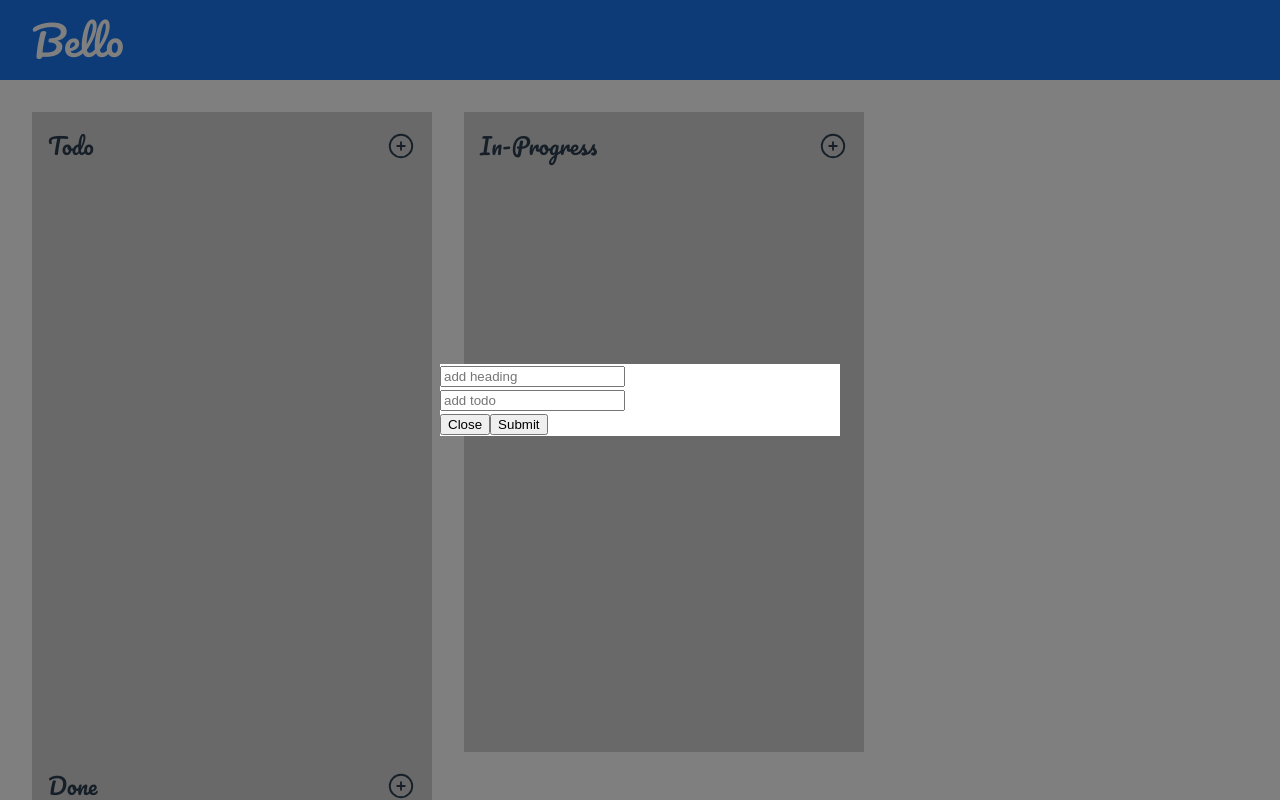
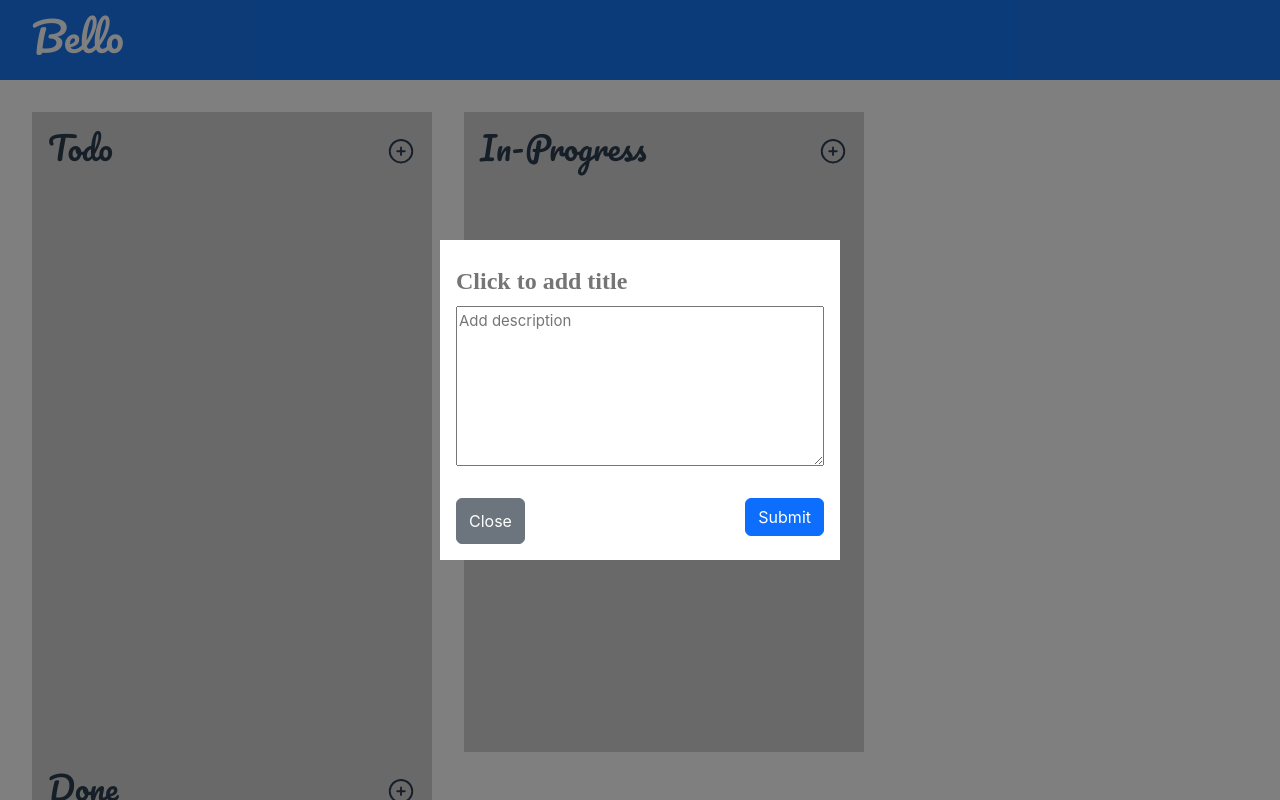
Before and after one commit to GVoynikov/bello, a Vue app: page / in a window 1280 px wide. Both pictures are taken after a click on the icon 401 px from the left and 146 px from the top of the page. Shown: the top 800 px of the page. Built offline with nearby package versions, Linux system fonts and the light colour scheme.

Commit message:
Added Info box component and broken styling.

```diff
--- a/package.json
+++ b/package.json
@@ -9,6 +9,7 @@
   },
   "dependencies": {
     "@heroicons/vue": "^2.0.13",
+    "bootstrap": "^5.2.2",
     "vue": "^3.2.41",
     "vue-router": "^4.1.5"
   },
--- /dev/null
+++ b/src/components/InfoBox.vue
@@ -0,0 +1,50 @@
+<template>
+    <div @click="$emit('close')" v-if="isOpen" class="info-background">
+        <div class="modal">
+            <h1>{{ heading }}</h1>
+            <p> {{ todo }} </p>
+        </div>
+    </div>
+</template>
+
+<script setup>
+
+import { ref } from 'vue';
+
+const props = defineProps({
+    heading: String,
+    todo: String,
+    isOpen: {
+        type: Boolean,
+        default: false
+    }
+})
+
+</script>
+
+<style scoped>
+.info-background {
+    background: rgba(0, 0, 0, 0.5);
+    position: fixed;
+    width: 100%;
+    height: 100vh;
+    z-index: 100;
+    top: 0;
+    left: 0;
+    display: flex;
+    justify-content: center;
+    align-items: center;
+}
+
+.modal {
+    display: flex;
+    justify-content: space-evenly;
+    flex-direction: column;
+    padding: 1rem;
+    width: 25rem;
+    max-height: 30rem;
+    margin: auto auto;
+    background-color: white;
+    z-index: 100;
+}
+</style>
--- a/src/components/ModalCard.vue
+++ b/src/components/ModalCard.vue
@@ -1,5 +1,4 @@
 <script setup>
-import { VueElement } from 'vue';
 import { ref } from 'vue';
 const props = defineProps({
     isOpen: {
@@ -21,14 +20,22 @@ const resetTemp = () => {
 <template>
     <div v-if='isOpen' class="modal-background">
         <div id="modal">
-            <div id="heading">
-                <input type='text' maxlength="28" placeholder='add heading' v-model="tempHeading" />
+            <div id="inputs">
+
+
+                <div id="heading">
+                    <input class="form-control-plaintext heading" type='text' maxlength="333"
+                        placeholder='Click to add title' v-model="tempHeading" />
+                </div>
+                <div id="task">
+                    <textarea placeholder='Add description' v-model="tempTodo"></textarea>
+                </div>
             </div>
-            <div id="task">
-                <input type='textarea' placeholder='add todo' v-model="tempTodo" />
+            <div class="buttons">
+                <button class="btn btn-secondary" @click="$emit('close')">Close</button>
+                <button class="btn btn-primary mb-2" type="submit"
+                    @click="$emit('add', tempHeading, tempTodo); resetTemp()">Submit</button>
             </div>
-            <button @click="$emit('close')">Close</button>
-            <button type="submit" @click="$emit('add', tempHeading, tempTodo); resetTemp()">Submit</button>
 
         </div>
     </div>
@@ -48,10 +55,33 @@ const resetTemp = () => {
 }
 
 #modal {
+    display: flex;
+    justify-content: space-between;
+    flex-direction: column;
+    padding: 1rem;
     width: 25rem;
-    height: fit-content;
+    min-height: 20rem;
     margin: auto auto;
     background-color: white;
     z-index: 101;
 }
+
+.heading {
+    font-family: 'Brush Script MT', cursive;
+    font-size: 1.5rem;
+    font-weight: bold;
+}
+
+
+
+
+textarea {
+    width: 100%;
+    height: 10rem;
+}
+
+.buttons {
+    display: flex;
+    justify-content: space-between;
+}
 </style>
--- a/src/components/TodoCard.vue
+++ b/src/components/TodoCard.vue
@@ -1,4 +1,7 @@
 <script setup>
+
+import InfoBox from './InfoBox.vue';
+import { ref } from 'vue';
 
 const props = defineProps({
     heading: {
@@ -19,6 +22,8 @@ const props = defineProps({
     draggable: null
 },)
 
+const isInfoOpen = ref(false);
+
 const dragStart = (e) => {
     const target = e.target;
     e.dataTransfer.setData('card_id', target.id);
@@ -31,7 +36,8 @@ const dragStart = (e) => {
 </script>
 
 <template>
-    <div class="card" :id='id' :draggable="draggable" @dragstart='dragStart' @dragover.stop>
+    <InfoBox :isOpen="isInfoOpen" :heading="heading" :todo="todo" />
+    <div @click="isInfoOpen = true" class="card" :id='id' :draggable="draggable" @dragstart='dragStart' @dragover.stop>
         <h2>{{ heading }}</h2>
     </div>
 </template>
@@ -43,8 +49,12 @@ const dragStart = (e) => {
     margin-top: 0.5rem;
     box-shadow: 2px 2px 8px;
     display: flex;
-    align-items: center;
+    max-width: 368px;
     padding-left: 1rem;
+}
+
+.card:hover {
+    opacity: 0.8;
 }
 
 
--- a/src/main.js
+++ b/src/main.js
@@ -1,7 +1,7 @@
 import { createApp } from "vue";
 import App from "./App.vue";
 import router from "./router";
-
+import 'bootstrap/dist/css/bootstrap.css'
 import "./assets/main.css";
 
 const app = createApp(App);
```
Also changed, not shown: 1 other file (tests, documents, lock files or other folders).
